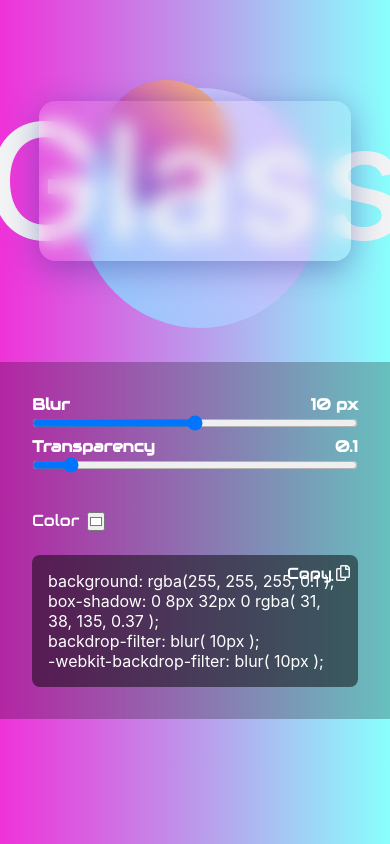
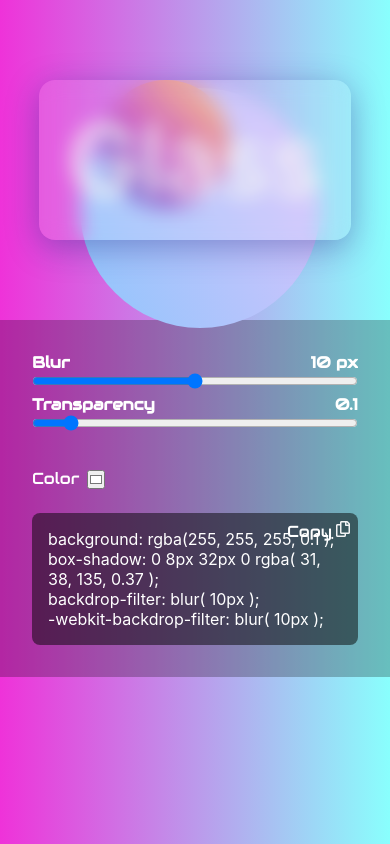
Before and after one commit to dreamxinxcode/react-glassmorphism-css-generator, a React (Create React App) app: page / in a window 390 px wide. Built offline with nearby package versions, Linux system fonts and the light colour scheme.

Commit message:
glass overflow fix

```diff
--- a/src/App.css
+++ b/src/App.css
@@ -1,6 +1,8 @@
 @import url('https://fonts.googleapis.com/css2?family=Audiowide&display=swap');
 
 * {
+  box-sizing: border-box;
+  overflow: hidden;
   padding: 0px;
   margin: 0px;
 }
--- a/src/components/display/Glass.scss
+++ b/src/components/display/Glass.scss
@@ -12,6 +12,12 @@
     z-index: 1;
   }
 
+  @media (max-width: 768px) {
+    span {
+      font-size: 6rem;
+    }
+  }
+
   #glass {
     z-index: 1;
     position: absolute;
```
Also changed, not shown: 1 other file (tests, documents, lock files or other folders).
